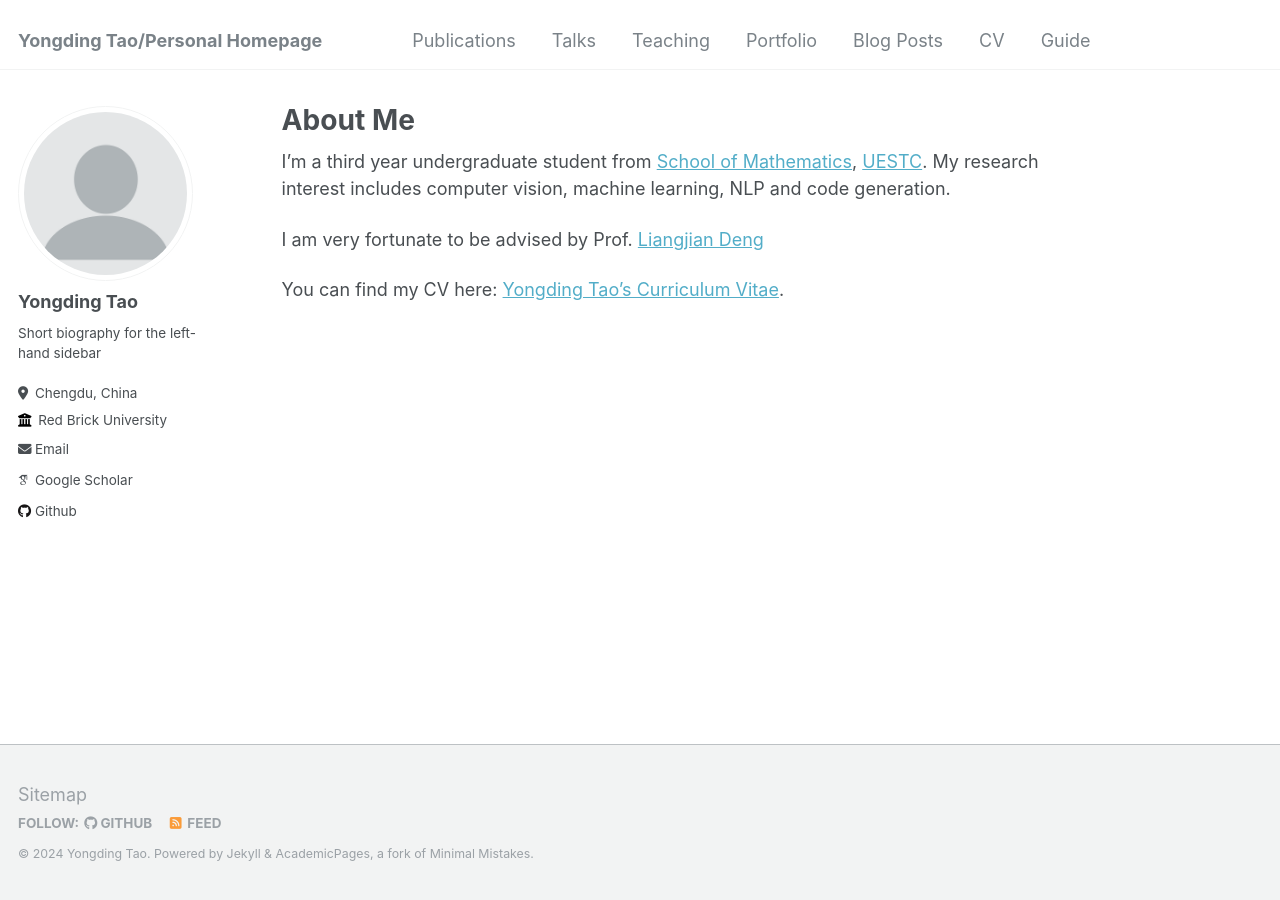
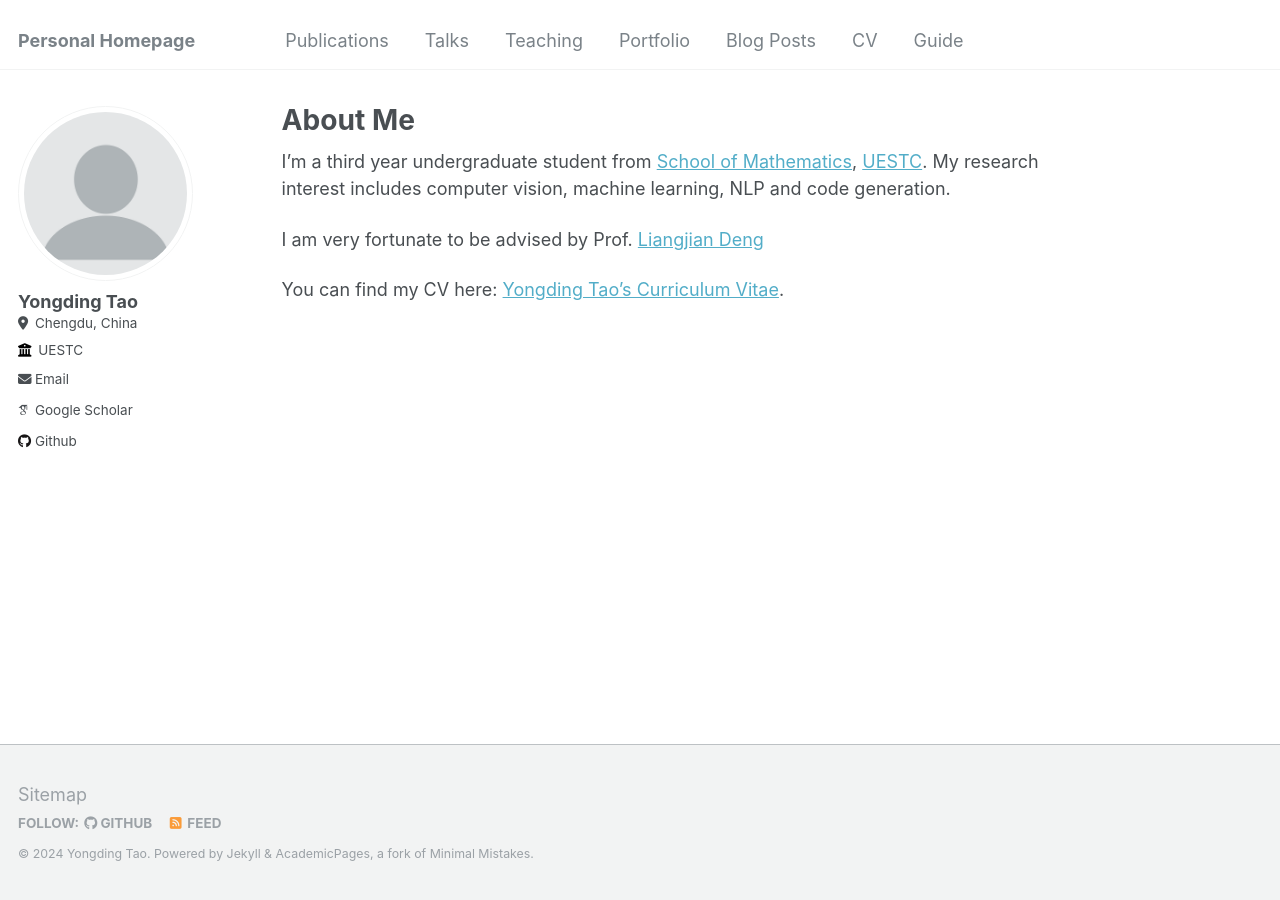
Before and after one commit to Yongding-Tao/Yongding-Tao.github.io, a Jekyll site: the page built from _pages/about.md, in a window 1280 px wide. Built offline with Jekyll 4.4.1, drawn with Linux system fonts in a browser that asks for light colours; some web fonts are replaced.

Commit message:
Update _config.yml

```diff
--- a/_config.yml
+++ b/_config.yml
@@ -8,7 +8,7 @@
 
 # Basic Site Settings
 locale                   : "en-US"
-title                    : "Yongding Tao/Personal Homepage"
+title                    : "Personal Homepage"
 title_separator          : "-"
 name                     : &name "Yongding Tao"
 description              : &description "personal description"
@@ -24,9 +24,9 @@ author:
   avatar           : "profile.png"
   name             : "Yongding Tao"
   pronouns         : # example: "she/her"
-  bio              : "Short biography for the left-hand sidebar"
+  # bio              : "Short biography for the left-hand sidebar"
   location         : "Chengdu, China"
-  employer         : "Red Brick University"
+  employer         : "UESTC"
   uri              : # URL
   email            : "yongd.tao@gmail.com"
 
```
